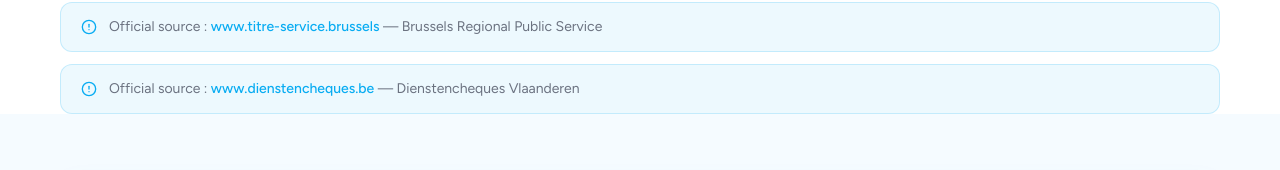
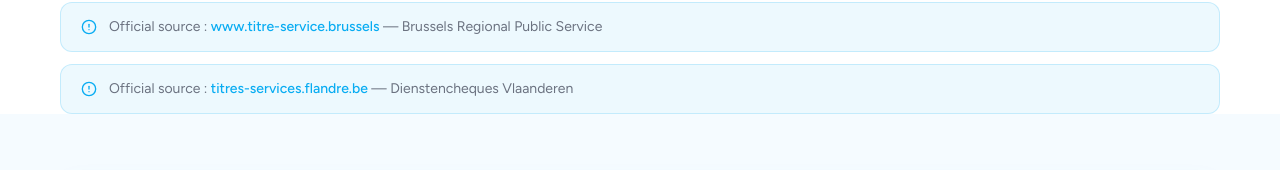
Before and after one commit to HamzaChl/brussels-net-services, a React (Vite) app: page /news in a window 1280 px wide. Shown: the part 494-664 px from the top of the page. Built offline with nearby package versions, Linux system fonts and the light colour scheme.

Commit message:
vlaanderen link fix

```diff
--- a/src/pages/News.tsx
+++ b/src/pages/News.tsx
@@ -36,7 +36,7 @@
       'Mêmes tarifs avantageux et déductions fiscales applicables',
       'Service identique : nettoyage, lessive, repassage, courses, repas…',
     ],
-    link: 'https://www.dienstencheques.be',
+    link: 'https://titres-services.flandre.be/citoyen/information/inscription/comment',
   },
   {
     date: '15 décembre 2025',
@@ -175,13 +175,13 @@
           <span style={{ color: 'var(--muted)' }}>
             {t('news.source')} :{' '}
             <a
-              href="https://www.dienstencheques.be"
+              href="https://titres-services.flandre.be"
               target="_blank"
               rel="noopener noreferrer"
               className="font-medium hover:underline"
               style={{ color: 'var(--primary)' }}
             >
-              www.dienstencheques.be
+              titres-services.flandre.be
             </a>
             {' '}— {t('news.source_label_flanders')}
           </span>
```
